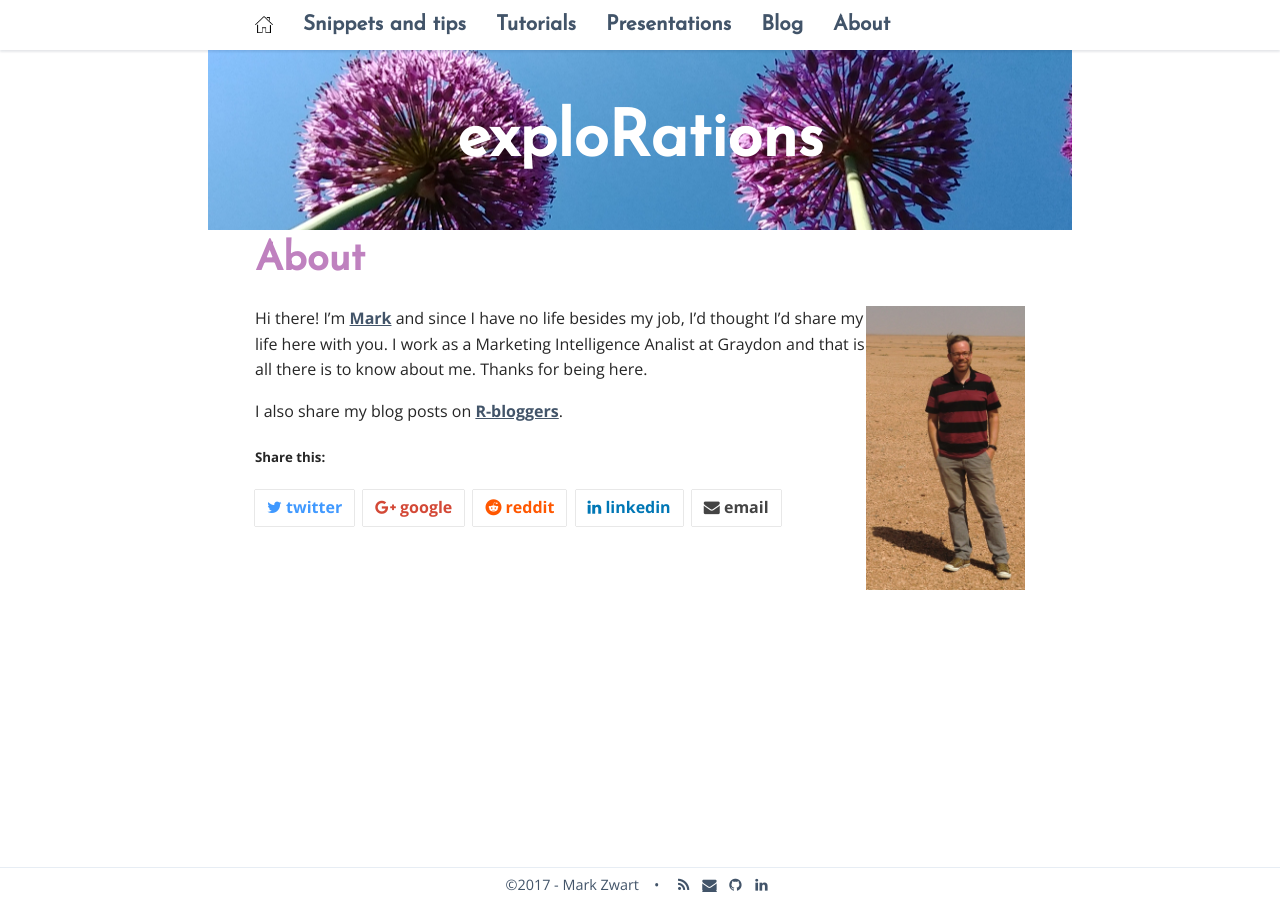
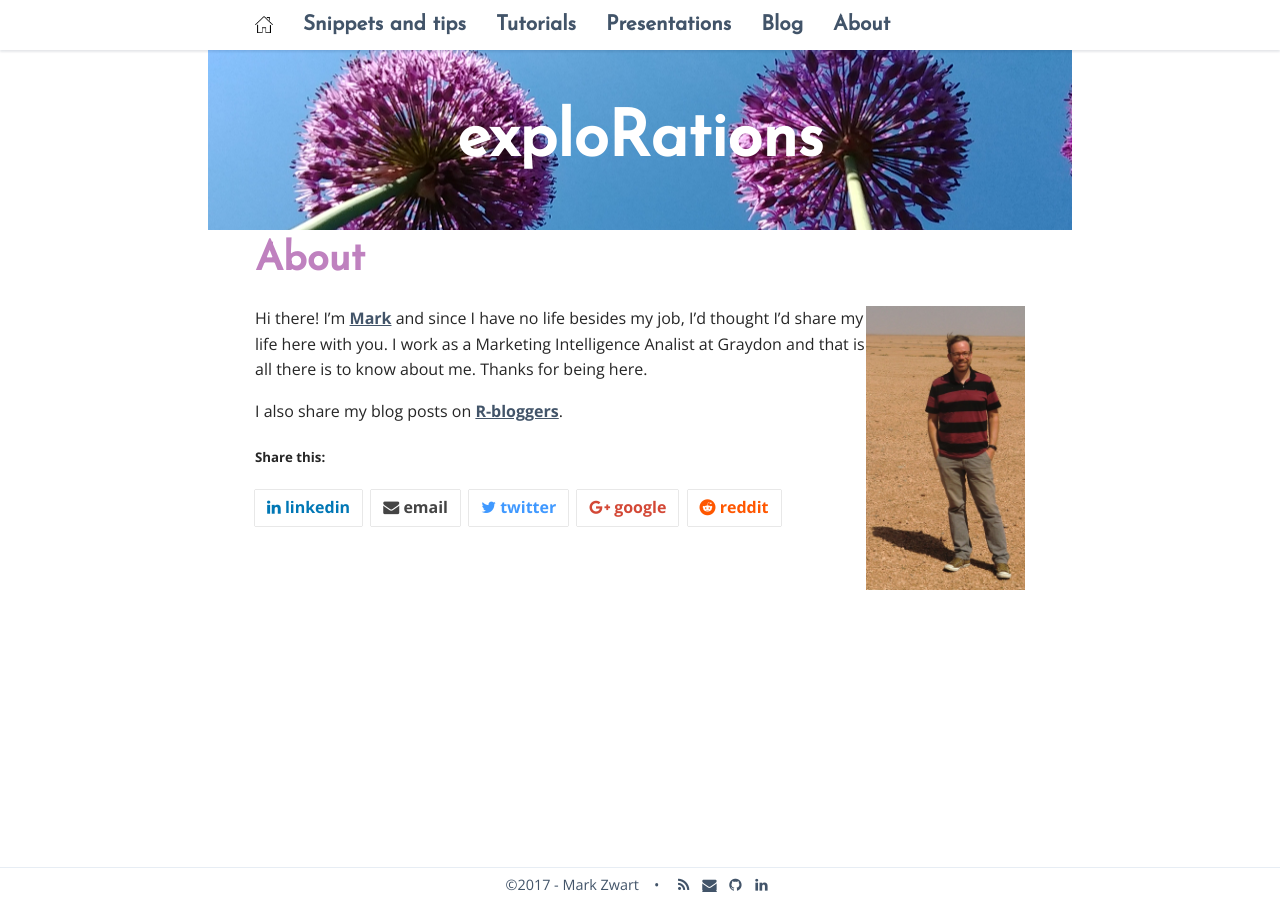
Before and after one commit to mark-me/mark-me.github.io, a Jekyll site: the page built from _pages/04-about.md, in a window 1280 px wide. Built offline with Jekyll 4.4.1, drawn with Linux system fonts in a browser that asks for light colours; nearby versions of some CDN libraries; comment, search, counter and statistics services are not loaded.

Commit message:
Update share.html

```diff
--- a/_includes/share.html
+++ b/_includes/share.html
@@ -3,6 +3,10 @@
 
 <div class="share-box">
 <h5>Share this:</h5>
+<a class="l" href="https://www.linkedin.com/shareArticle?mini=true&url={{ site.url }}{{ page.url }}&title={{ page.title }}&summary=&source=webjeda" onclick="window.open(this.href, 'mywin',
+'left=20,top=20,width=500,height=500,toolbar=1,resizable=0'); return false;" ><i class="fa fa-linkedin fa"></i><span> linkedin</span></a>
+
+<a class="e" href="mailto:?subject=&amp;body=Check out this page {{ site.url }}{{ page.url }}"><i class="fa fa-envelope fa"></i><span> email</span></a>
 
 <a class="t" href="https://twitter.com/intent/tweet?text={{ page.title }}&url={{ site.url }}{{ page.url }} onclick="window.open(this.href, 'mywin',
 'left=20,top=20,width=500,height=500,toolbar=1,resizable=0'); return false;"><i class="fa fa-twitter fa"></i><span> twitter</span></a>
@@ -12,9 +16,4 @@
 
 <a class="r" href="http://www.reddit.com/submit?url={{ site.url }}{{ page.url }}" onclick="window.open(this.href, 'mywin',
 'left=20,top=20,width=900,height=500,toolbar=1,resizable=0'); return false;" ><i class="fa fa-reddit fa"></i><span> reddit</span></a>
-
-<a class="l" href="https://www.linkedin.com/shareArticle?mini=true&url={{ site.url }}{{ page.url }}&title={{ page.title }}&summary=&source=webjeda" onclick="window.open(this.href, 'mywin',
-'left=20,top=20,width=500,height=500,toolbar=1,resizable=0'); return false;" ><i class="fa fa-linkedin fa"></i><span> linkedin</span></a>
-
-<a class="e" href="mailto:?subject=&amp;body=Check out this page {{ site.url }}{{ page.url }}"><i class="fa fa-envelope fa"></i><span> email</span></a>
 </div>
```
